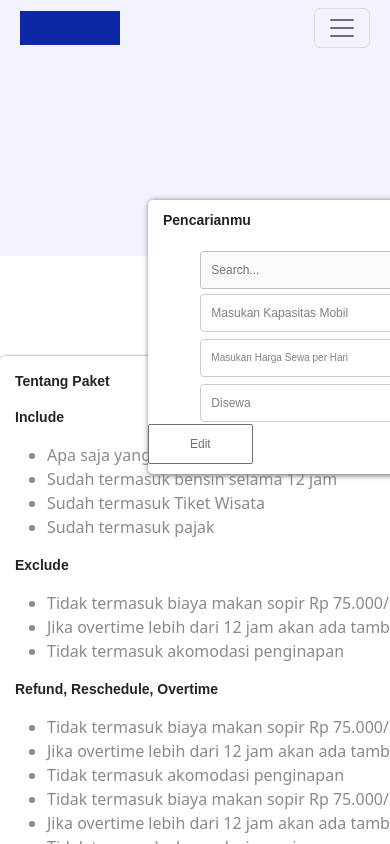
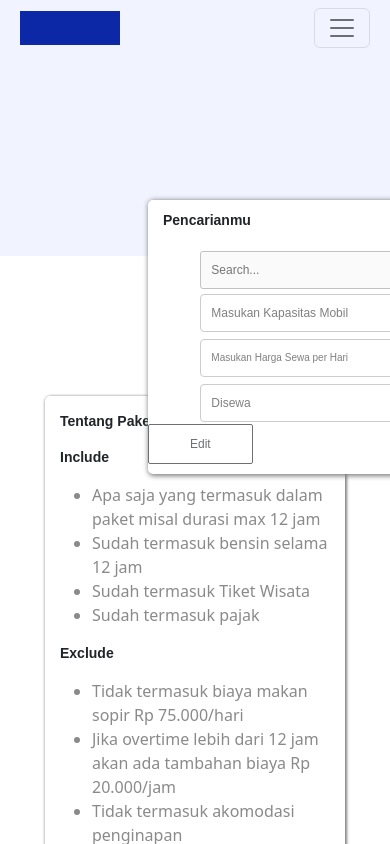
Before and after one commit to Ikhsan-git/challenge-ikhsanudin_muhammad, a React (Create React App) app: page /detailpaket in a window 390 px wide. Shown: the top 844 px of the page. Built offline with nearby package versions, Linux system fonts and the light colour scheme.

Commit message:
update mobile responsive

```diff
--- a/src/style/detailpaket.css
+++ b/src/style/detailpaket.css
@@ -74,3 +74,38 @@
     font-size: 14px;
     line-height: 20px;
 }
+
+@media only screen and (max-width: 600px){
+    .detail-card{
+        width: 300px;
+        margin: 0 auto;
+        display: flex;
+        flex-direction: column;
+        justify-content: space-between;
+    }
+
+    .detail-card-kiri{
+        width: 100%;
+        box-shadow: 1px 1px 3px 1px grey;
+        padding: 15px;
+        border-radius: 5px;
+        margin-top: 40px;
+    }
+
+    .detail-card-kanan{
+        width: 100%;
+        height: 400px;
+        box-shadow: 1px 1px 3px 1px grey;
+        border-radius: 5px;
+        padding: 15px;
+        margin-top: 40px;
+    }
+
+    .detail-card-kanan .detail-mobil{
+        width: 270px;
+        height: 160px;
+        border: 1px solid black;
+        padding-bottom: 160px;
+        padding-right: 200px;
+    }
+}
```
